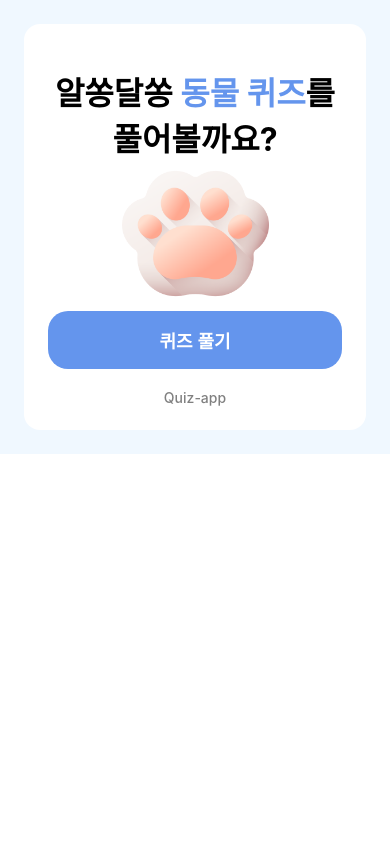
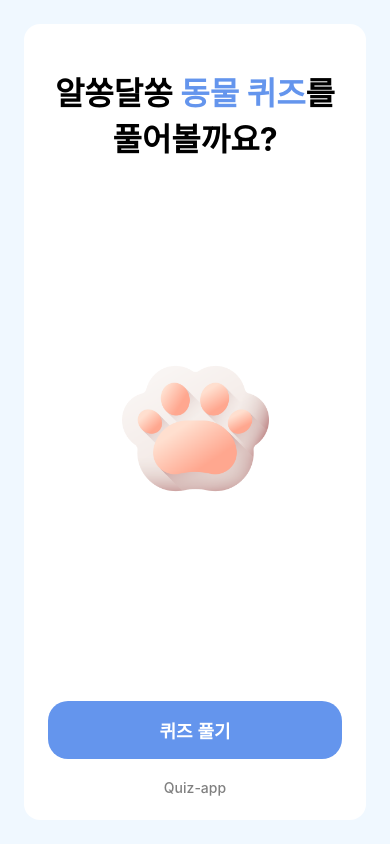
Before and after one commit to miyeonitit/Quiz, a React (Create React App) app: page / in a window 390 px wide. Built offline with nearby package versions, Linux system fonts and the light colour scheme.

Commit message:
Fix: fix mobile style css 2

```diff
--- a/src/components/Layout/Layout.module.css
+++ b/src/components/Layout/Layout.module.css
@@ -1,7 +1,7 @@
 .layout_wrapper {
   display: flex;
   padding: 24px;
-  height: -webkit-fill-available;
+  min-height: 100svh;
   background-color: aliceblue;
 }
 
--- a/src/index.css
+++ b/src/index.css
@@ -5,9 +5,8 @@
 }
 
 body {
-  height: -webkit-fill-available;
+  min-height: 100svh;
   margin: 0;
-
   font-family: -apple-system, BlinkMacSystemFont, "Segoe UI", "Roboto", "Oxygen",
     "Ubuntu", "Cantarell", "Fira Sans", "Droid Sans", "Helvetica Neue",
     sans-serif;
```
